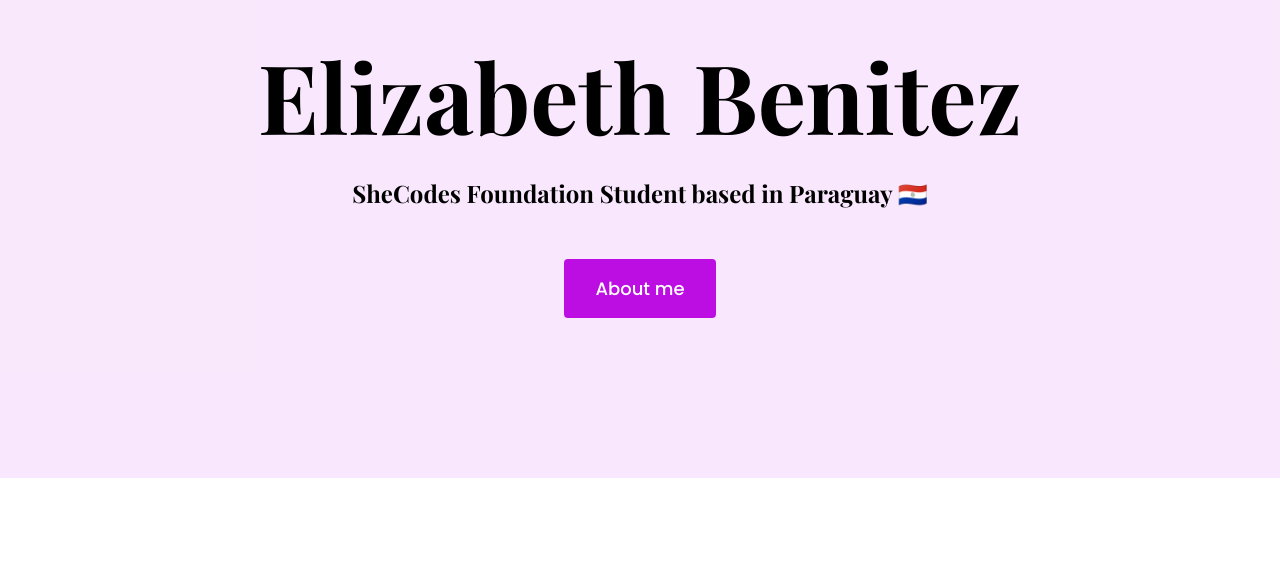
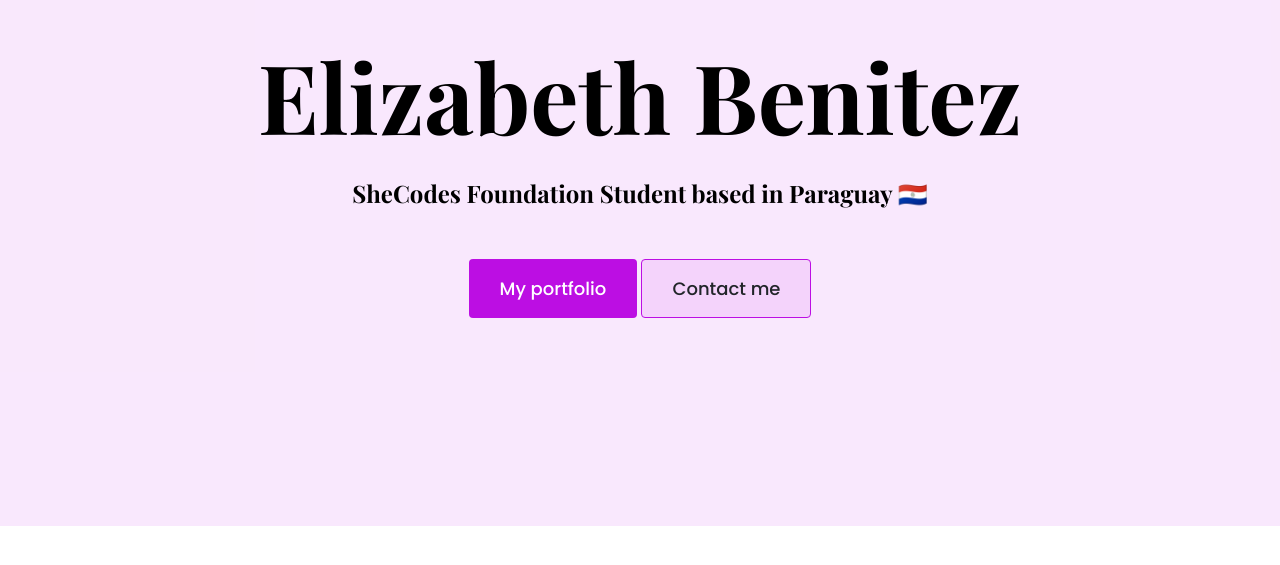
Before and after one commit to ElizabethBenitez20/portfolio, a plain HTML site: page index.html in a window 1280 px wide. Shown: the part 137-702 px from the top of the page. Drawn offline with nearby package versions, Linux system fonts and the light colour scheme.

Commit message:
Added new button to main file

```diff
--- a/index.html
+++ b/index.html
@@ -30,8 +30,10 @@
     <div class="hero">
       <h1>Elizabeth Benitez</h1>
       <h2 class="mb-5">SheCodes Foundation Student based in Paraguay 🇵🇾</h2>
-      <div>
-        <a href="/about.html" class="btn btn-branding">About me</a>
+      <div class="navigation-links mb-5">
+        <a href="/work.html" class="btn btn-branding" target="_blank">My portfolio</a>
+
+        <a href="/contact.html" class="btn btn-branding-outline" target="_blank">Contact me</a>
       </div>
     </div>
   </body>
```
